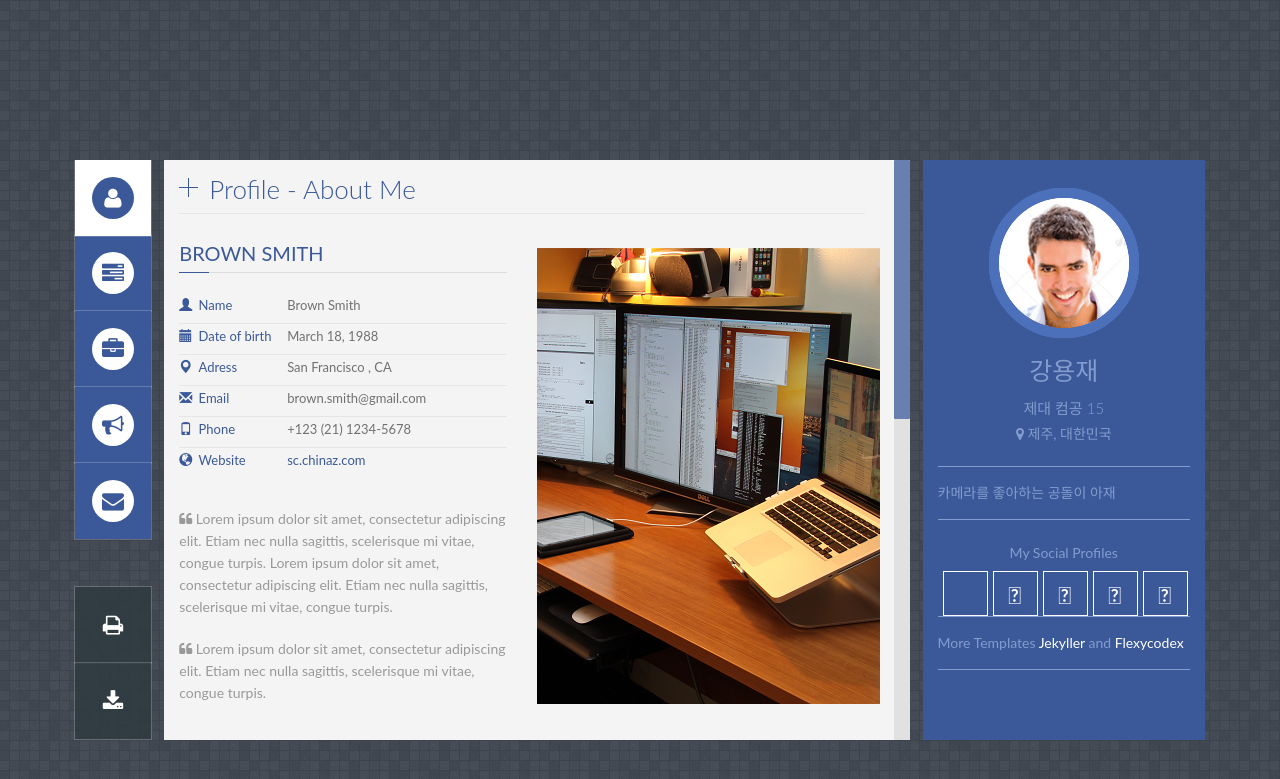
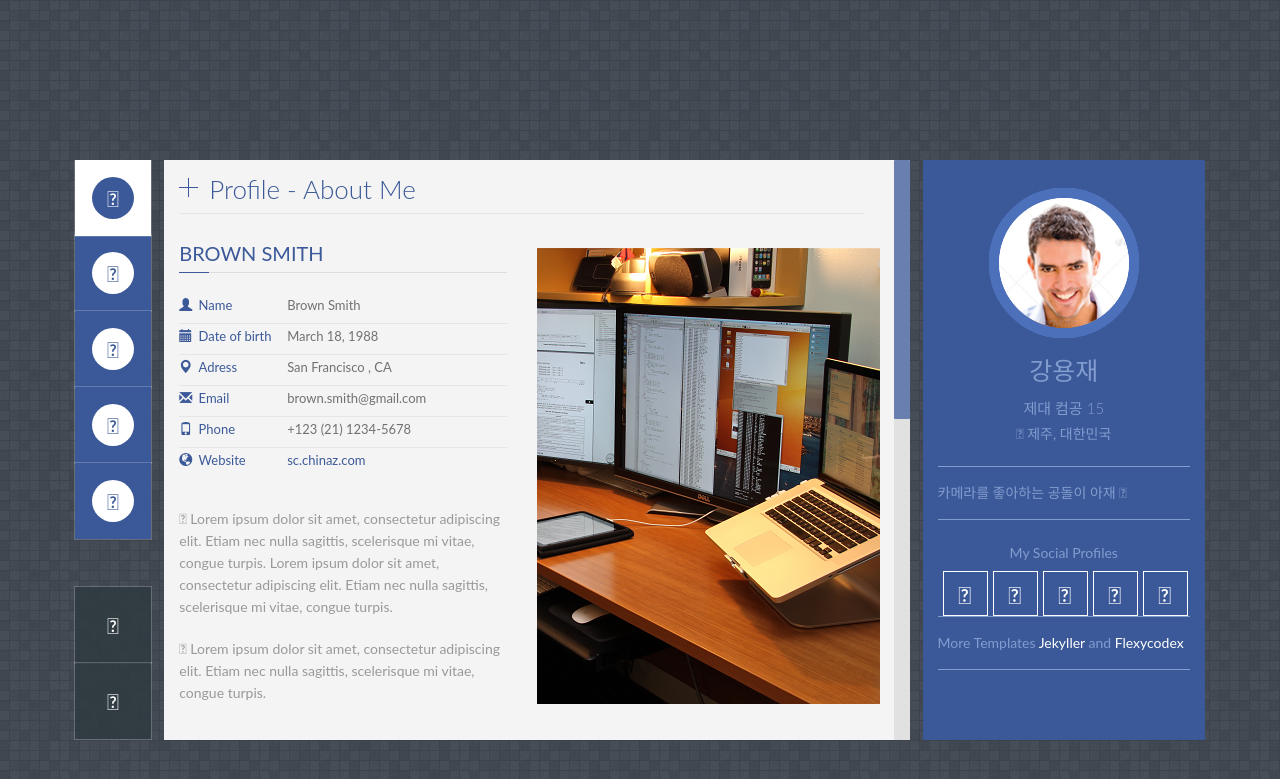
Before and after one commit to YongJup/YongJup.github.io, a Jekyll site: the page built from index.html, in a window 1280 px wide. Shown: the top 779 px of the page. Built offline with Jekyll 4.4.1, drawn with Linux system fonts in a browser that asks for light colours; some web fonts are replaced.

Commit message:
edit index03

```diff
--- a/index.html
+++ b/index.html
@@ -79,7 +79,7 @@
         <!-- Profile Description -->
         <div id="profile_desc">
             <p>
-            	카메라를 좋아하는 공돌이 아재
+            	카메라를 좋아하는 공돌이 아재 <i class="fab fa-facebook-f"></i>
             </p>
 
         </div>
```
Also changed, not shown: assets/css/font-awesome.min.css.
